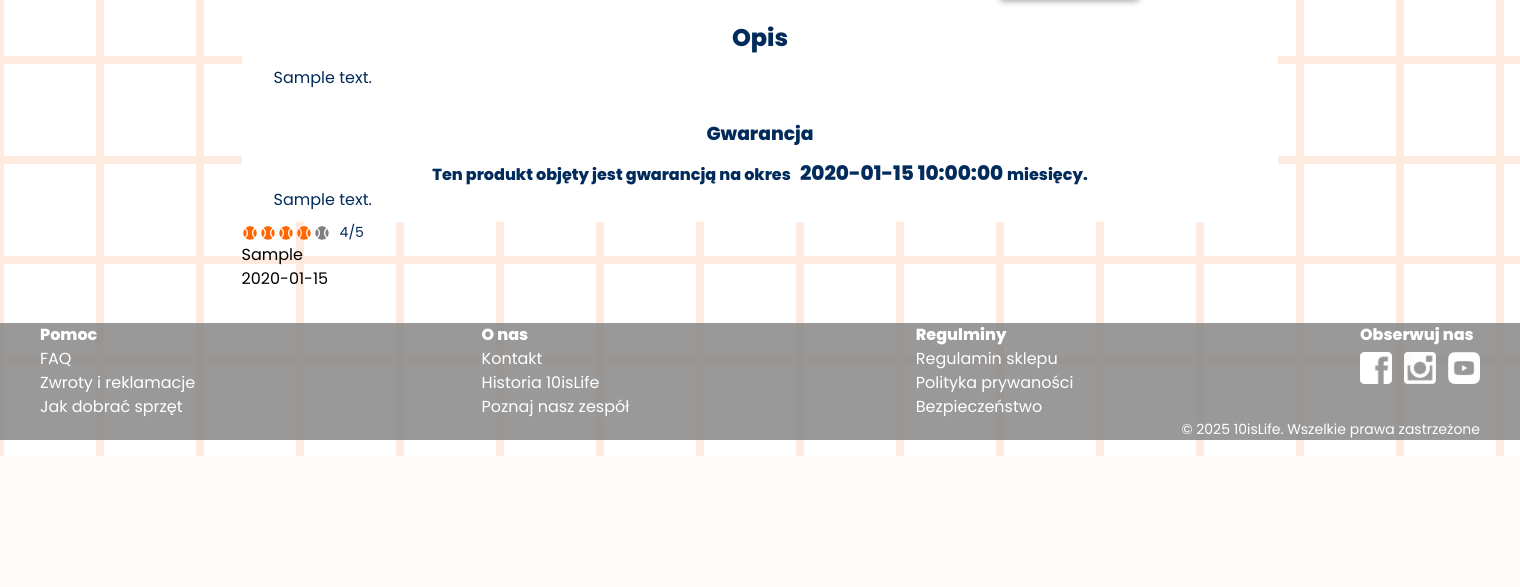
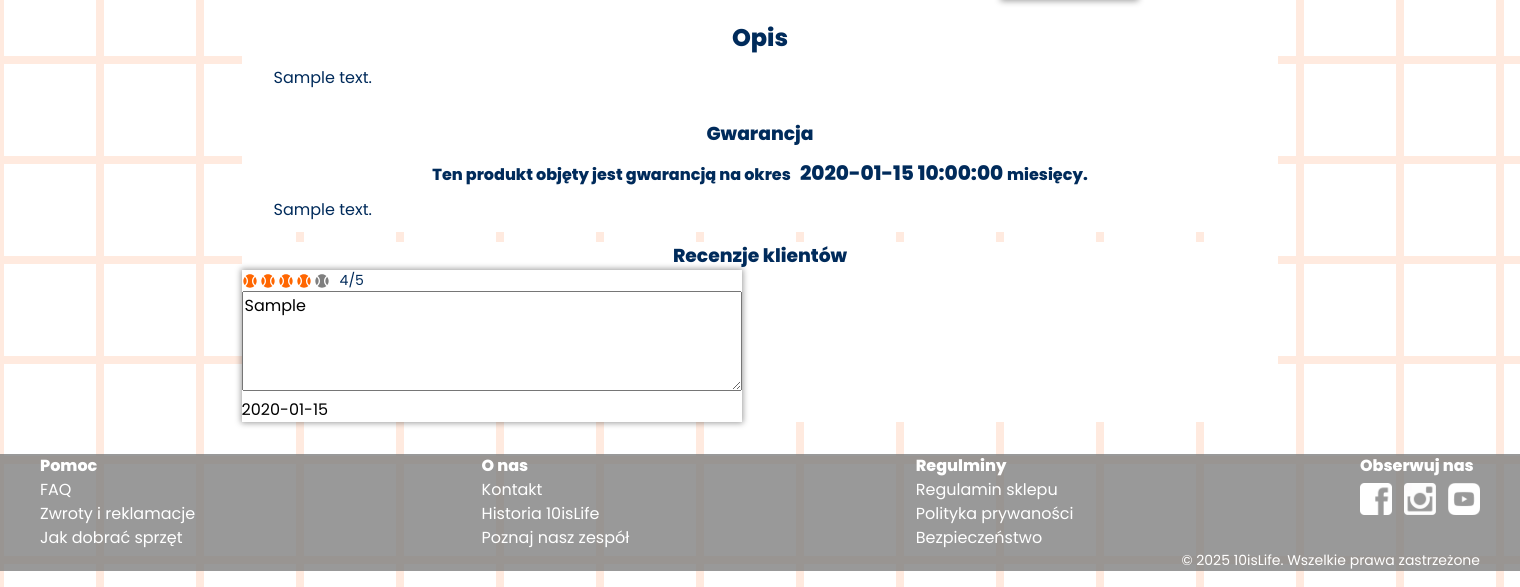
Before and after one commit to Gitman87/10isLife, a PHP site: page /product.php in a window 1520 px wide. Shown: the part 740-1327 px from the top of the page. Before the commit the page ends 1196 px from the top, so only its background shows below. Run offline with PHP 8.4, Linux system fonts and the light colour scheme; the visitor is signed in with stand-in values (Sample User, id 1); tables that the repository leaves empty or names only in its code hold one stand-in row (values such as "Sample post"); data that the repository does not hold is empty.

Commit message:
mmake body background attached; throw away section from review-tiles

```diff
--- a/css/_globals.scss
+++ b/css/_globals.scss
@@ -20,6 +20,7 @@ body {
   $faded-orange: #ffeadf;
   background-image: url(../res/icon/square-tile.svg);
   background-repeat: repeat;
+  background-attachment: fixed;
 }
 
 /* 3. Enable keyword animations */
--- a/css/_product.scss
+++ b/css/_product.scss
@@ -213,6 +213,7 @@
     }
   }
   &-text {
+    margin-top: 1rem;
     color: $granat;
     text-align: justify;
     column-count: 2;
@@ -221,6 +222,19 @@
     text-indent: 2em;
   }
 }
+.opinions {
+  margin-top: 1rem;
+  background-color: $white;
+  &-head {
+    color: $granat;
+    text-align: center;
+  }
+  &-wrapper {
+    display: flex;
+    flex-wrap: wrap;
+    gap: 4rem;
+  }
+}
 
 .hide {
   display: none;
--- /dev/null
+++ b/css/components/_review_tiles.scss
@@ -0,0 +1,13 @@
+.review {
+  background-color: $white;
+  max-width: 50rem;
+
+  // overflow-y: scroll;
+  box-shadow: $box-shadow;
+  &-text {
+    width: 50rem;
+    // min-height: 4rem;
+    // max-height: 40rem;
+    height: clamp(4rem, 10rem, 40rem);
+  }
+}
--- a/css/index.css
+++ b/css/index.css
@@ -22,6 +22,7 @@ body {
   margin: 0;
   background-image: url(../res/icon/square-tile.svg);
   background-repeat: repeat;
+  background-attachment: fixed;
 }
 
 /* 3. Enable keyword animations */
@@ -150,6 +151,7 @@ body {
   margin: 0;
   background-image: url(../res/icon/square-tile.svg);
   background-repeat: repeat;
+  background-attachment: fixed;
 }
 
 /* 3. Enable keyword animations */
@@ -1027,6 +1029,7 @@ button {
   font-size: 2rem;
 }
 .warranty-text {
+  margin-top: 1rem;
   color: #002b5b;
   text-align: justify;
   -moz-column-count: 2;
@@ -1036,6 +1039,20 @@ button {
   -moz-column-gap: 2em;
        column-gap: 2em;
   text-indent: 2em;
+}
+
+.opinions {
+  margin-top: 1rem;
+  background-color: white;
+}
+.opinions-head {
+  color: #002b5b;
+  text-align: center;
+}
+.opinions-wrapper {
+  display: flex;
+  flex-wrap: wrap;
+  gap: 4rem;
 }
 
 .hide {
@@ -2083,6 +2100,16 @@ button {
   transform: skewX(-10deg);
 }
 
+.review {
+  background-color: white;
+  max-width: 50rem;
+  box-shadow: 0rem 0rem 0.6rem 0.1rem rgba(0, 0, 0, 0.3882352941);
+}
+.review-text {
+  width: 50rem;
+  height: 10rem;
+}
+
 body {
   position: relative;
   bottom: 0;
--- a/css/index.scss
+++ b/css/index.scss
@@ -37,9 +37,8 @@
 @import "components/_product_preview";
 @import "components/digit_balls";
 @import "components/_discount_display.scss";
-
+@import "components/_review_tiles.scss";
 // @import "product";
-
 body {
   position: relative;
   bottom: 0;
--- a/php/components/review_tiles.php
+++ b/php/components/review_tiles.php
@@ -9,13 +9,15 @@ function genReviewTiles($prodReviews)
     // echo 'Customers ids are: ' . $customersIds[0];
     $customersFullNames = customerFullName(array_keys($customersIds));
 ?>
-    <section class="reviews">
+
     <?php
     for ($i = 0; $i < count($prodReviews); $i++) {
     ?>
         <div class="review">
+
             <?= genRateBalls($prodReviews[$i]['rating'], count($prodReviews), true) ?>
-                <p class="review-opinion"><?= $prodReviews[$i]['opinion'] ?></p>
+            <textarea name="" id="" class="review-text"><?= $prodReviews[$i]['opinion'] ?></textarea>
+            <!-- <p class="review-opinion">/p> -->
             <p class="review-stamp">
                 <?php $dateArray = explode(' ', $prodReviews[$i]['review_date']);
                 array_pop($dateArray);
@@ -27,7 +29,7 @@ function genReviewTiles($prodReviews)
     <?php
     }
     ?>
-    </section>
+
     <!-- $rating = '';
     $opinion = '';
     $time = ''; -->
--- a/product.php
+++ b/product.php
@@ -167,7 +167,7 @@ $prodData = getProductData(1);
       <div class="dashboard-pulpit-add">
         <div class="dashboard-pulpit-add-amount">
           <label for="quantifier" class="dashboard-pulpit-add-amount-label">Ilość:</label>
-          <input type="number" class="dashboard-pulpit-add-amount-quantifier" name="quantifier" id="quantifier" value=0 max=<?= $prodData['quantity'] ?>>
+          <input type="number" class="dashboard-pulpit-add-amount-quantifier" name="quantifier" id="quantifier" value=0 min=0 max=<?= $prodData['quantity'] ?>>
           <!-- <button class="dashboard-pulpit-add-amount-minus">-</button>
           <div class="dashboard-pulpit-add-amount-value">0</div>
           <button class="dashboard-pulpit-add-amount-lus">+</button> -->
@@ -212,8 +212,11 @@ $prodData = getProductData(1);
     </h4>
     <p class="warranty-text"><?= $prodData['warranty']['description'] ?></p>
   </section>
-
-  <?= genReviewTiles($prodData['reviews']) ?>
+  <section class="opinions">
+    <h3 class="opinions-head">Recenzje klientów</h3>
+    <div class="opinions-wrapper"></div>
+    <?= genReviewTiles($prodData['reviews']) ?>
+  </section>
 
 
 
```
Also changed, not shown: 1 other file. Lines whose indentation alone changed are shown as unchanged.
